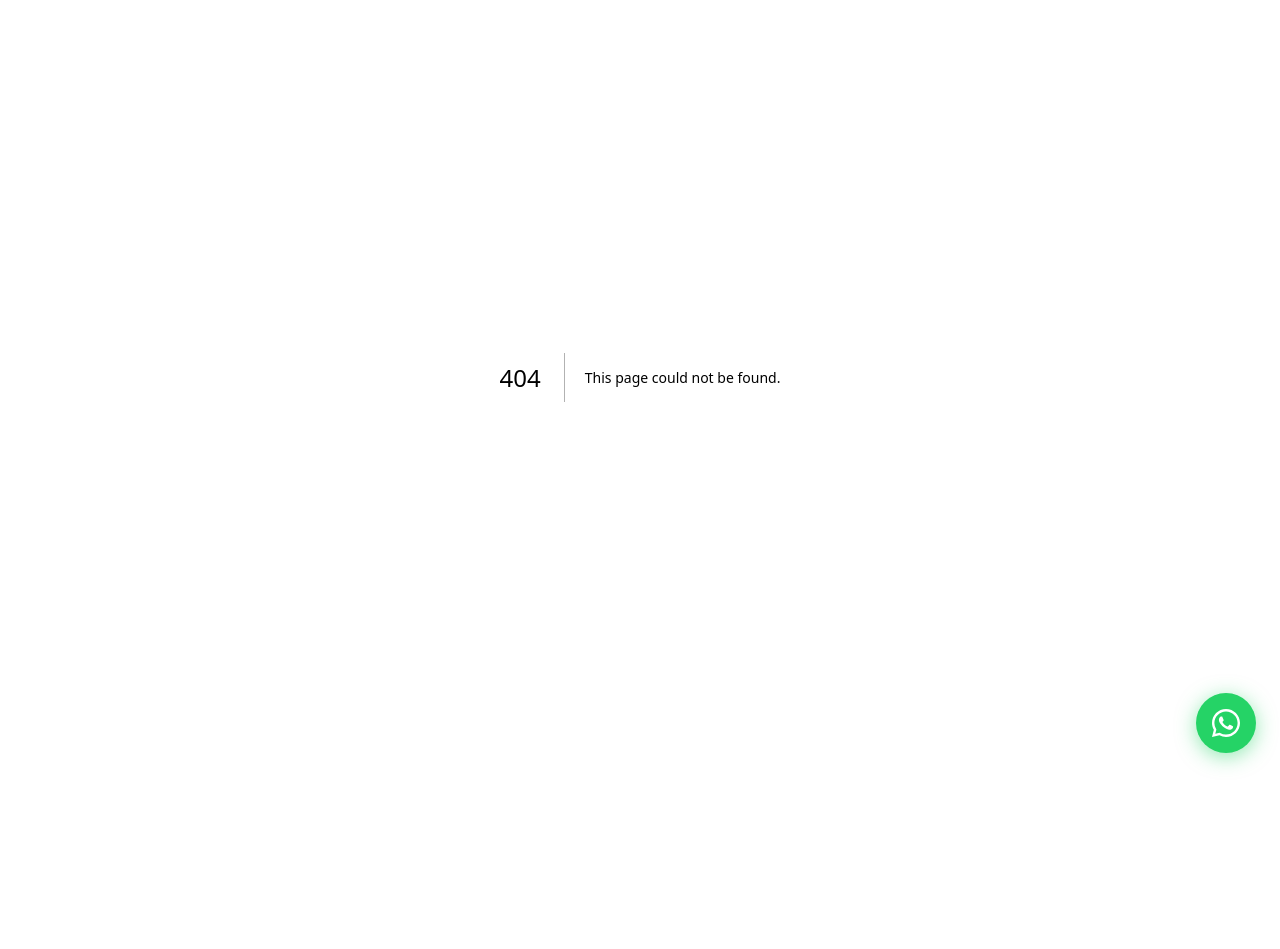
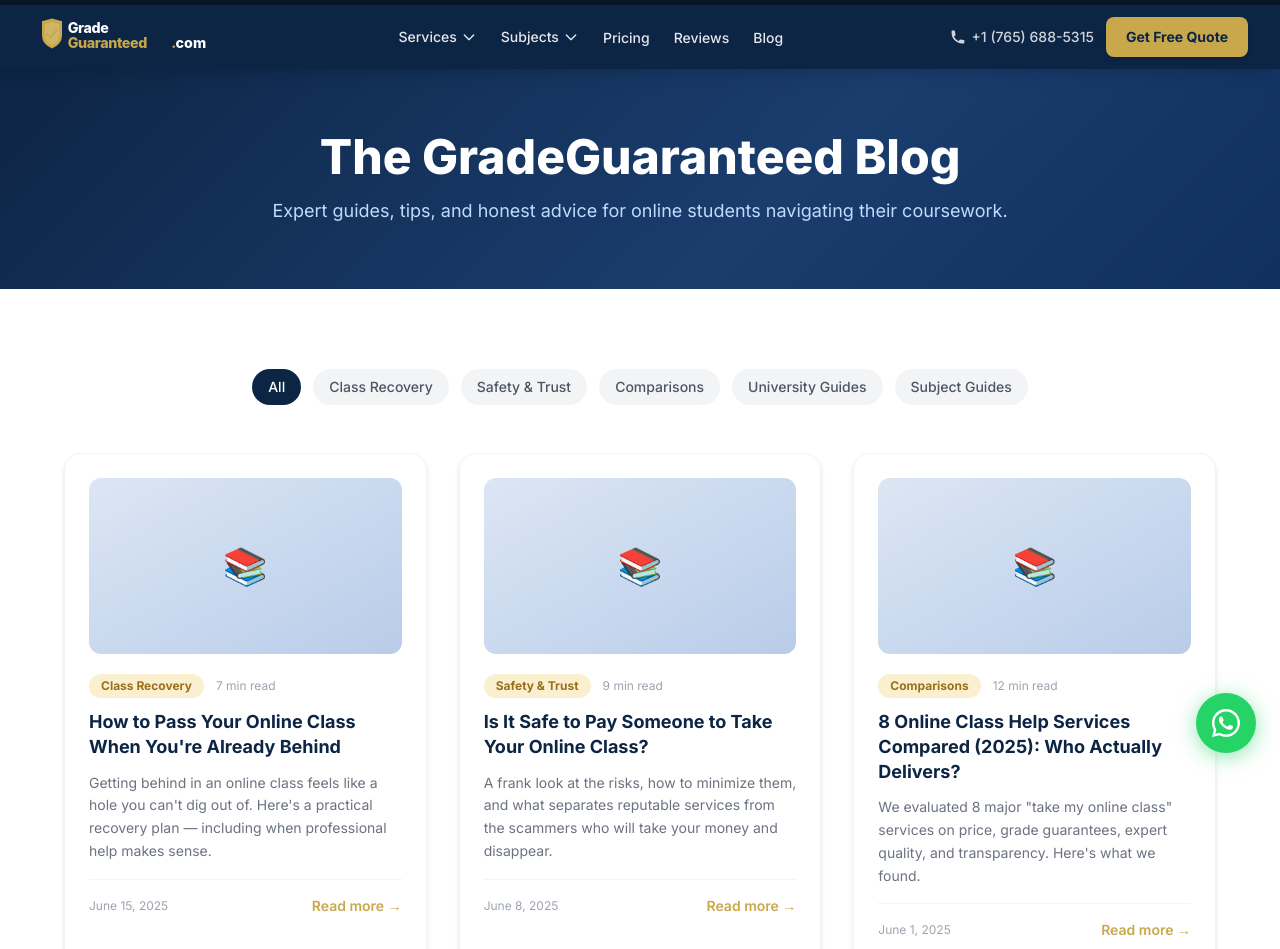
Before and after one commit to gradeduarantee/gradeguaranteed, a Next.js app: page /blog in a window 1280 px wide. Before the commit this address had no page. Shown: the part 23-972 px from the top of the page. Before the commit the page ends 800 px from the top, so only its background shows below. Built offline with nearby package versions, Linux system fonts and the light colour scheme.

Commit message:
Initial commit — GradeGuaranteed.com

```diff
--- /dev/null
+++ b/app/blog/page.js
@@ -0,0 +1,128 @@
+import Header from '@/components/Header'
+import Footer from '@/components/Footer'
+import Link from 'next/link'
+
+export const metadata = {
+  title: 'Blog — Online Class Help Tips & Guides',
+  description: 'Expert tips, guides, and advice for online students. How to succeed in online classes, manage your workload, and get the grades you need.',
+  alternates: { canonical: 'https://gradeguaranteed.com/blog' },
+}
+
+const posts = [
+  {
+    slug: 'how-to-pass-online-class-when-behind',
+    title: 'How to Pass Your Online Class When You\'re Already Behind',
+    excerpt: 'Getting behind in an online class feels like a hole you can\'t dig out of. Here\'s a practical recovery plan — including when professional help makes sense.',
+    date: 'June 15, 2025',
+    readTime: '7 min read',
+    category: 'Class Recovery',
+    image: null,
+  },
+  {
+    slug: 'take-my-online-class-safe',
+    title: 'Is It Safe to Pay Someone to Take Your Online Class?',
+    excerpt: 'A frank look at the risks, how to minimize them, and what separates reputable services from the scammers who will take your money and disappear.',
+    date: 'June 8, 2025',
+    readTime: '9 min read',
+    category: 'Safety & Trust',
+    image: null,
+  },
+  {
+    slug: 'online-class-help-services-compared',
+    title: '8 Online Class Help Services Compared (2025): Who Actually Delivers?',
+    excerpt: 'We evaluated 8 major "take my online class" services on price, grade guarantees, expert quality, and transparency. Here\'s what we found.',
+    date: 'June 1, 2025',
+    readTime: '12 min read',
+    category: 'Comparisons',
+    image: null,
+  },
+  {
+    slug: 'wgu-online-class-help',
+    title: 'WGU Online Class Help: What You Need to Know Before Hiring Anyone',
+    excerpt: 'WGU\'s competency-based model is unique — and most class help services don\'t understand it. Here\'s what makes WGU different and what to look for in a service.',
+    date: 'May 25, 2025',
+    readTime: '8 min read',
+    category: 'University Guides',
+    image: null,
+  },
+  {
+    slug: 'snhu-online-class-tips',
+    title: 'SNHU Online Class Tips: Survive and Thrive in Your Program',
+    excerpt: 'Southern New Hampshire University has over 170,000 online students. Here\'s what works — and what doesn\'t — for getting through SNHU\'s accelerated 8-week courses.',
+    date: 'May 18, 2025',
+    readTime: '6 min read',
+    category: 'University Guides',
+    image: null,
+  },
+  {
+    slug: 'nursing-class-too-hard',
+    title: 'My Online Nursing Class Is Too Hard — What Are My Options?',
+    excerpt: 'Nursing programs have some of the highest dropout rates in higher education. If you\'re struggling, you\'re not alone — and you have real options.',
+    date: 'May 10, 2025',
+    readTime: '7 min read',
+    category: 'Subject Guides',
+    image: null,
+  },
+]
+
+const categories = ['All', 'Class Recovery', 'Safety & Trust', 'Comparisons', 'University Guides', 'Subject Guides']
+
+export default function BlogPage() {
+  return (
+    <>
+      <Header />
+      <main>
+        <section className="bg-hero-gradient py-16 px-4 text-center">
+          <div className="max-w-3xl mx-auto">
+            <h1 className="text-4xl md:text-5xl font-extrabold text-white mb-4">
+              The GradeGuaranteed Blog
+            </h1>
+            <p className="text-blue-200 text-lg">
+              Expert guides, tips, and honest advice for online students navigating their coursework.
+            </p>
+          </div>
+        </section>
+
+        <section className="py-20 bg-white px-4">
+          <div className="max-w-6xl mx-auto">
+            {/* Category filter */}
+            <div className="flex flex-wrap gap-3 mb-12 justify-center">
+              {categories.map((cat) => (
+                <button key={cat}
+                  className={`px-4 py-2 rounded-full text-sm font-medium transition-all ${cat === 'All' ? 'bg-navy-900 text-white' : 'bg-gray-100 text-gray-600 hover:bg-navy-100'}`}>
+                  {cat}
+                </button>
+              ))}
+            </div>
+
+            {/* Posts grid */}
+            <div className="grid md:grid-cols-2 lg:grid-cols-3 gap-8">
+              {posts.map((post) => (
+                <Link key={post.slug} href={`/blog/${post.slug}`}
+                  className="group card hover:shadow-xl border border-gray-100 transition-all">
+                  {/* Placeholder image */}
+                  <div className="bg-gradient-to-br from-navy-100 to-navy-200 rounded-xl h-44 mb-5 flex items-center justify-center">
+                    <span className="text-navy-400 text-4xl">📚</span>
+                  </div>
+                  <div className="flex items-center gap-3 mb-3">
+                    <span className="bg-gold-100 text-gold-700 text-xs font-bold px-3 py-1 rounded-full">{post.category}</span>
+                    <span className="text-gray-400 text-xs">{post.readTime}</span>
+                  </div>
+                  <h2 className="text-navy-900 font-bold text-lg mb-3 group-hover:text-navy-700 leading-snug">
+                    {post.title}
+                  </h2>
+                  <p className="text-gray-500 text-sm leading-relaxed mb-4">{post.excerpt}</p>
+                  <div className="flex items-center justify-between pt-4 border-t border-gray-100">
+                    <span className="text-gray-400 text-xs">{post.date}</span>
+                    <span className="text-gold-500 text-sm font-semibold group-hover:text-gold-600">Read more →</span>
+                  </div>
+                </Link>
+              ))}
+            </div>
+          </div>
+        </section>
+      </main>
+      <Footer />
+    </>
+  )
+}
```
